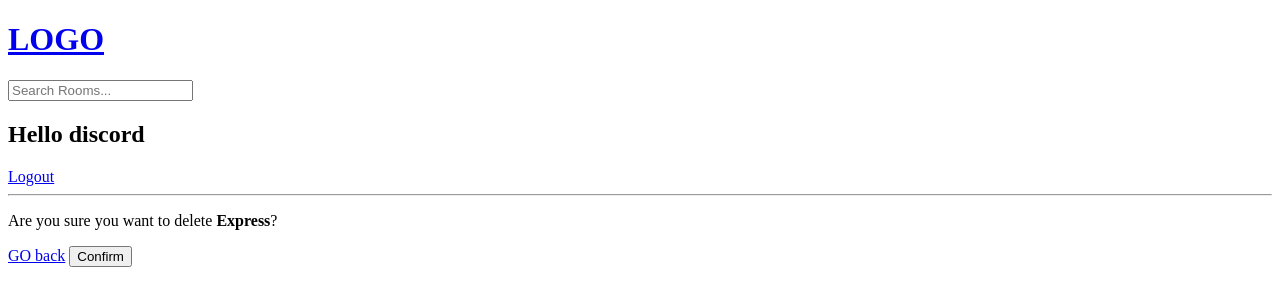
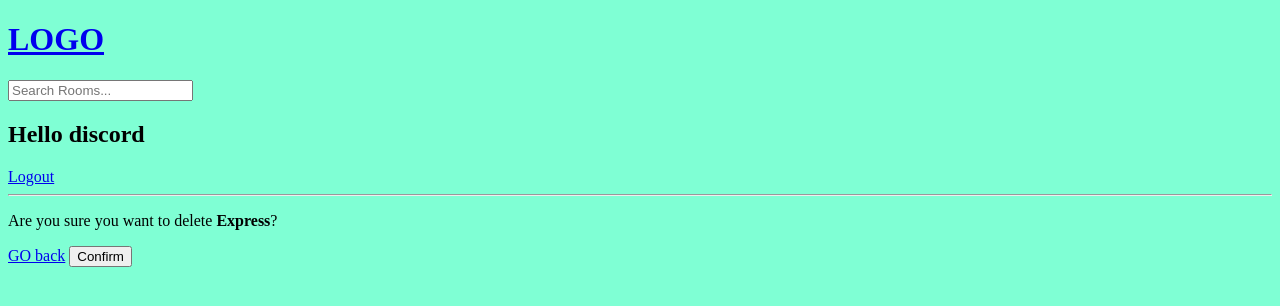
Before and after one commit to Ashutosh2302/Discord-Clone, a Django app: page /delete_room/20/ in a window 1280 px wide. Shown: the top 306 px of the page. Run offline with Django 3.2, Linux system fonts and the light colour scheme; a user stored in the database is signed in; data comes from the database, SQL or seed files in the repository.

Commit message:
external css working

```diff
--- a/static/styles/main.css
+++ b/static/styles/main.css
@@ -0,0 +1,3 @@
+body{
+    background-color: aquamarine;
+}
--- a/studybuddy/settings.py
+++ b/studybuddy/settings.py
@@ -122,6 +122,10 @@ USE_TZ = True
 
 STATIC_URL = '/static/'
 
+STATICFILES_DIRS = [
+    BASE_DIR / 'static'
+]
+
 # Default primary key field type
 # https://docs.djangoproject.com/en/3.2/ref/settings/#default-auto-field
 
--- a/templates/main.html
+++ b/templates/main.html
@@ -1,4 +1,5 @@
 <!DOCTYPE html>
+{% load static %}
 <html>
     <head>
         <meta charset="utf-8">
@@ -6,7 +7,7 @@
         <title>Studybuddy</title>
         <meta name="description" content="">
         <meta name="viewport" content="width=device-width, initial-scale=1">
-        <link rel="stylesheet" href="">
+        <link rel="stylesheet" type="text/css" media="screen" href="{% static 'styles/main.css'  %}">
     </head>
     <body>
         {% include 'navbar.html' %}
```
